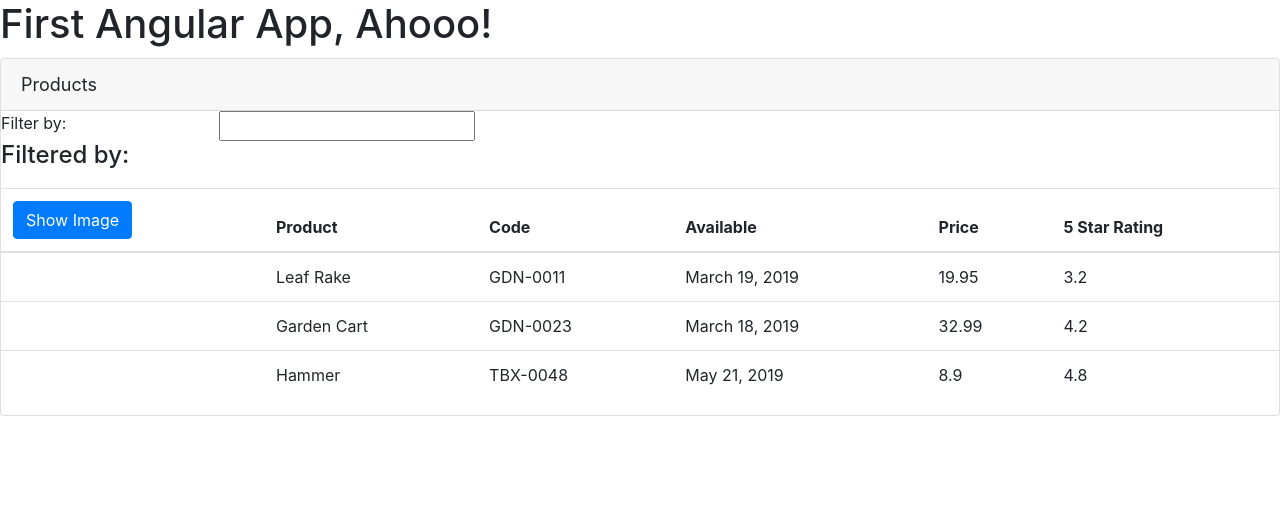
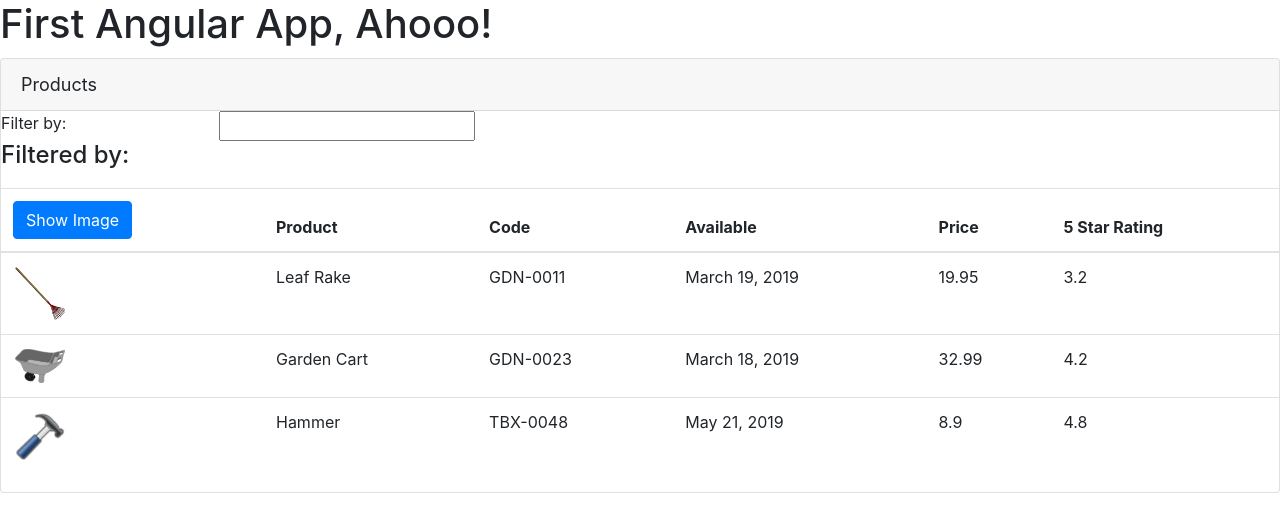
Before and after one commit to lorenzojkrl/APM-Angular, an Angular app: page / in a window 1280 px wide. Shown: the top 532 px of the page. Built offline with nearby package versions, Linux system fonts and the light colour scheme.

Commit message:
image property binding

```diff
--- a/src/app/products/product-list.component.html
+++ b/src/app/products/product-list.component.html
@@ -34,7 +34,15 @@
         <tbody>
           <!-- ngFor structural directives repeat tr and children for p of ps -->
           <tr *ngFor='let product of products' >
-            <td></td>
+            <td>
+              <img
+                [src]="product.imageUrl"
+                [title]="product.productName"
+                alt="product image"
+                [style.width.px]='imageWidth'
+                [style.margin.px]='imageMargin'
+                >
+            </td>
             <td>{{product.productName}}</td>
             <td>{{product.productCode}}</td>
             <td>{{product.releaseDate}}</td>
--- a/src/app/products/product-list.component.ts
+++ b/src/app/products/product-list.component.ts
@@ -5,7 +5,10 @@
   templateUrl: './product-list.component.html',
 })
 export class ProductListComponent {
+  // Typescript can actually infer the type when a default value is set
   pageTitle: string = 'Products';
+  imageWidth: number = 50;
+  imageMargin: number = 2;
   products: any[] = [
     {
       productId: 1,
```
